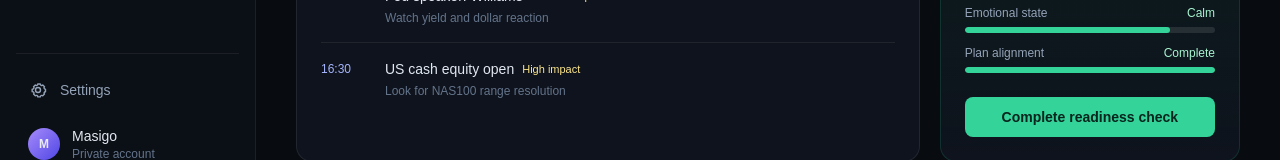
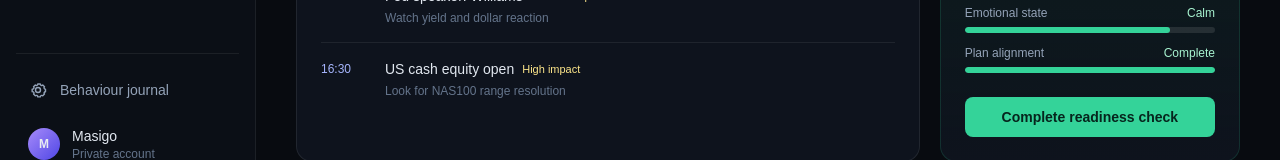
Before and after one commit to masigo-alt/trade-decision-os, a Next.js app: page / in a window 1280 px wide. Shown: the part 1078-1238 px from the top of the page. Built offline with nearby package versions, Linux system fonts and the light colour scheme.

Commit message:
feat: link dashboard to behaviour journal

```diff
--- a/app/page.tsx
+++ b/app/page.tsx
@@ -1,3 +1,5 @@
+import Link from "next/link";
+
 type Bias = "Bullish" | "Bearish" | "Neutral";
 
 const assets: Array<{
@@ -74,14 +76,14 @@ export default function DashboardPage() {
             <div><p className="text-sm font-semibold tracking-tight text-white">Trade Decision OS</p><p className="text-[11px] text-slate-500">PRIVATE WORKSPACE</p></div>
           </div>
           <nav className="space-y-1 text-sm">
-            {[["grid", "Dashboard"], ["brief", "Daily Brief"], ["check", "Pre-trade Check"], ["journal", "Trade Journal"], ["chart", "Weekly Insights"]].map(([icon, label]) => (
-              <button key={label} className={`flex w-full items-center gap-3 rounded-lg px-3 py-2.5 text-left ${label === "Dashboard" ? "bg-indigo-500/12 text-indigo-200" : "text-slate-400 hover:bg-white/5 hover:text-white"}`}>
+            {[["grid", "Dashboard", "/"], ["brief", "Daily Brief", "#"], ["check", "Pre-trade Check", "#"], ["journal", "Trade Journal", "#"], ["chart", "Weekly Insights", "#"]].map(([icon, label, href]) => (
+              <Link href={href} key={label} className={`flex w-full items-center gap-3 rounded-lg px-3 py-2.5 text-left ${label === "Dashboard" ? "bg-indigo-500/12 text-indigo-200" : "text-slate-400 hover:bg-white/5 hover:text-white"}`}>
                 <Icon name={icon as "grid"} /><span>{label}</span>
-              </button>
+              </Link>
             ))}
           </nav>
           <div className="mt-auto border-t border-white/[0.07] pt-4">
-            <button className="flex w-full items-center gap-3 rounded-lg px-3 py-2.5 text-sm text-slate-400"><Icon name="settings" /> Settings</button>
+            <Link href="/behaviour-journal" className="flex w-full items-center gap-3 rounded-lg px-3 py-2.5 text-sm text-slate-400 hover:bg-white/5 hover:text-white"><Icon name="settings" /> Behaviour journal</Link>
             <div className="mt-4 flex items-center gap-3 px-3"><div className="grid h-8 w-8 place-items-center rounded-full bg-gradient-to-br from-violet-400 to-indigo-600 text-xs font-bold">M</div><div><p className="text-sm text-slate-200">Masigo</p><p className="text-xs text-slate-500">Private account</p></div></div>
           </div>
         </aside>
```
